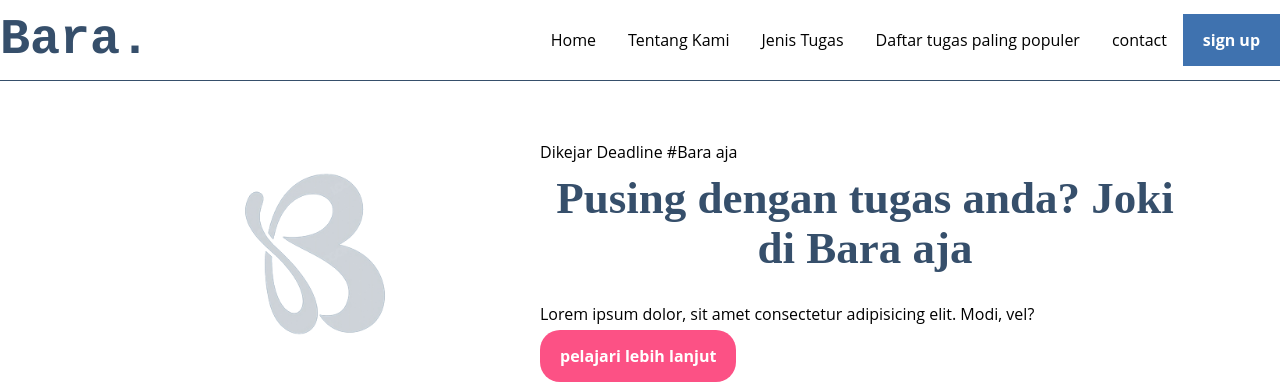
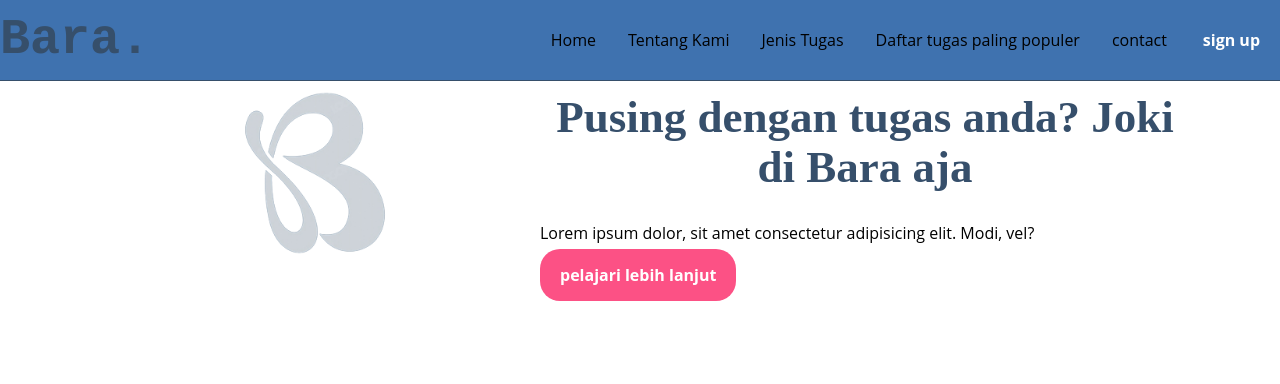
Before and after one commit to yusuf606adnan/yusuf, a plain HTML site: page index.html in a window 1280 px wide. Shown: the top 384 px of the page. Drawn offline with Linux system fonts and the light colour scheme; files whose address does not match are found by name.

Commit message:
first commit

```diff
--- a/Desain.css
+++ b/Desain.css
@@ -41,9 +41,10 @@ nav .wrapper {
     position: sticky;
     position: -webkit-sticky;
     top: 0px;
-    background: #ffffff;
+    background: #3f72af;
     z-index: 1;
     border-bottom: 1px solid #364f6b;
+    position: fixed;
 }
 
 nav ul {
```
Also changed, not shown: Regrister.html (+1 -1 lines).
